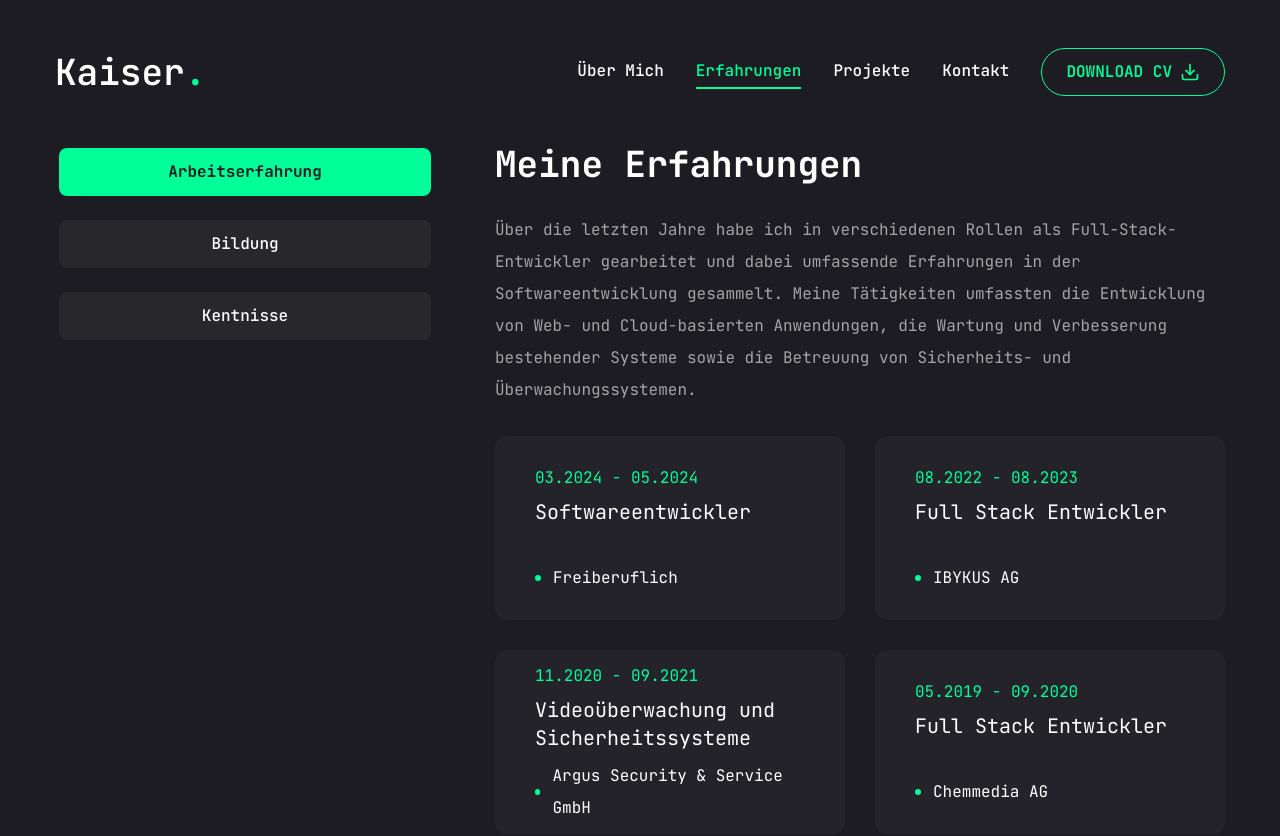
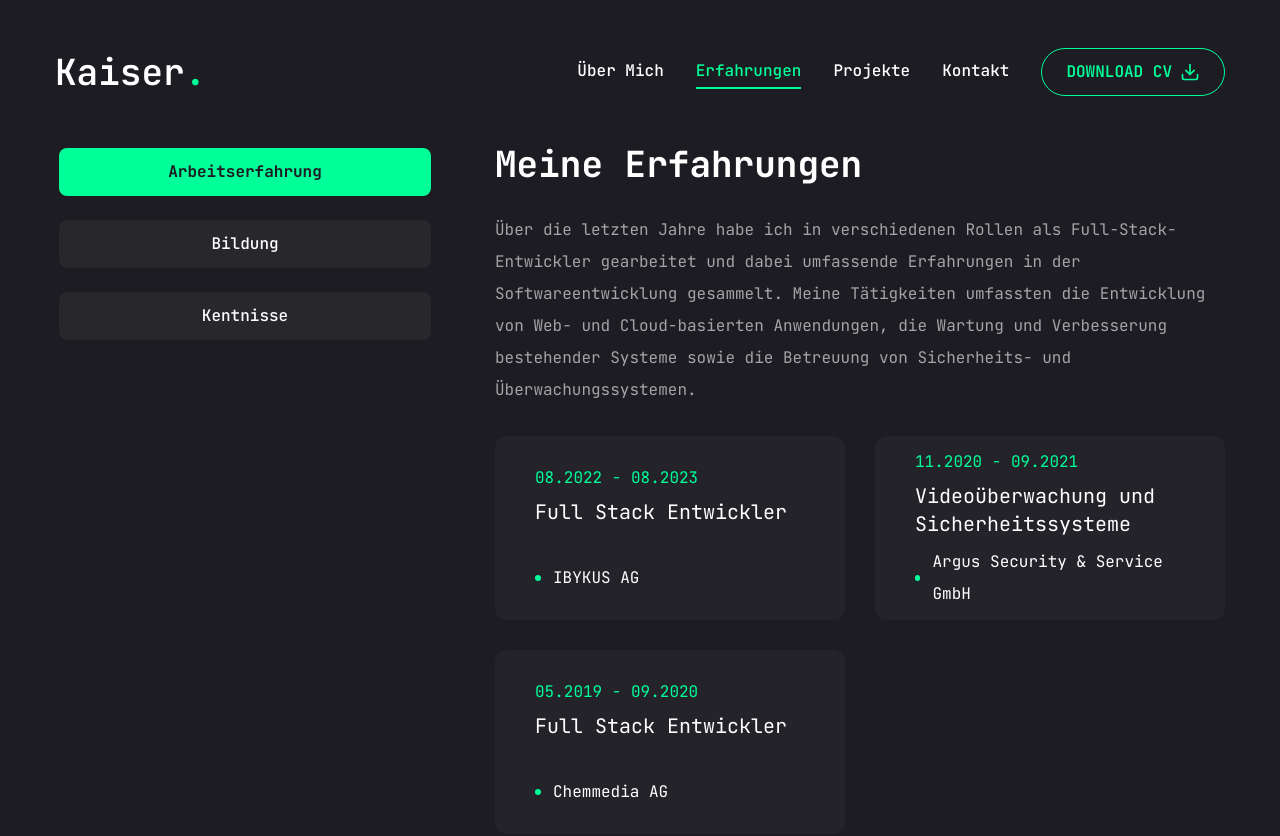
Before and after one commit to rahilkaiser/portfolio-website, a Next.js app: page /resume in a window 1280 px wide. Built offline with nearby package versions, Linux system fonts and the light colour scheme.

Commit message:
content fix

```diff
--- a/src/app/resume/page.tsx
+++ b/src/app/resume/page.tsx
@@ -46,11 +46,6 @@ const experience = {
     title: "Meine Erfahrungen",
     description: "Über die letzten Jahre habe ich in verschiedenen Rollen als Full-Stack-Entwickler gearbeitet und dabei umfassende Erfahrungen in der Softwareentwicklung gesammelt. Meine Tätigkeiten umfassten die Entwicklung von Web- und Cloud-basierten Anwendungen, die Wartung und Verbesserung bestehender Systeme sowie die Betreuung von Sicherheits- und Überwachungssystemen.",
     items: [
-        {
-            company: "Freiberuflich",
-            position: "Softwareentwickler",
-            duration: "03.2024 - 05.2024"
-        },
         {
             company: "IBYKUS AG",
             position: "Full Stack Entwickler",
```
